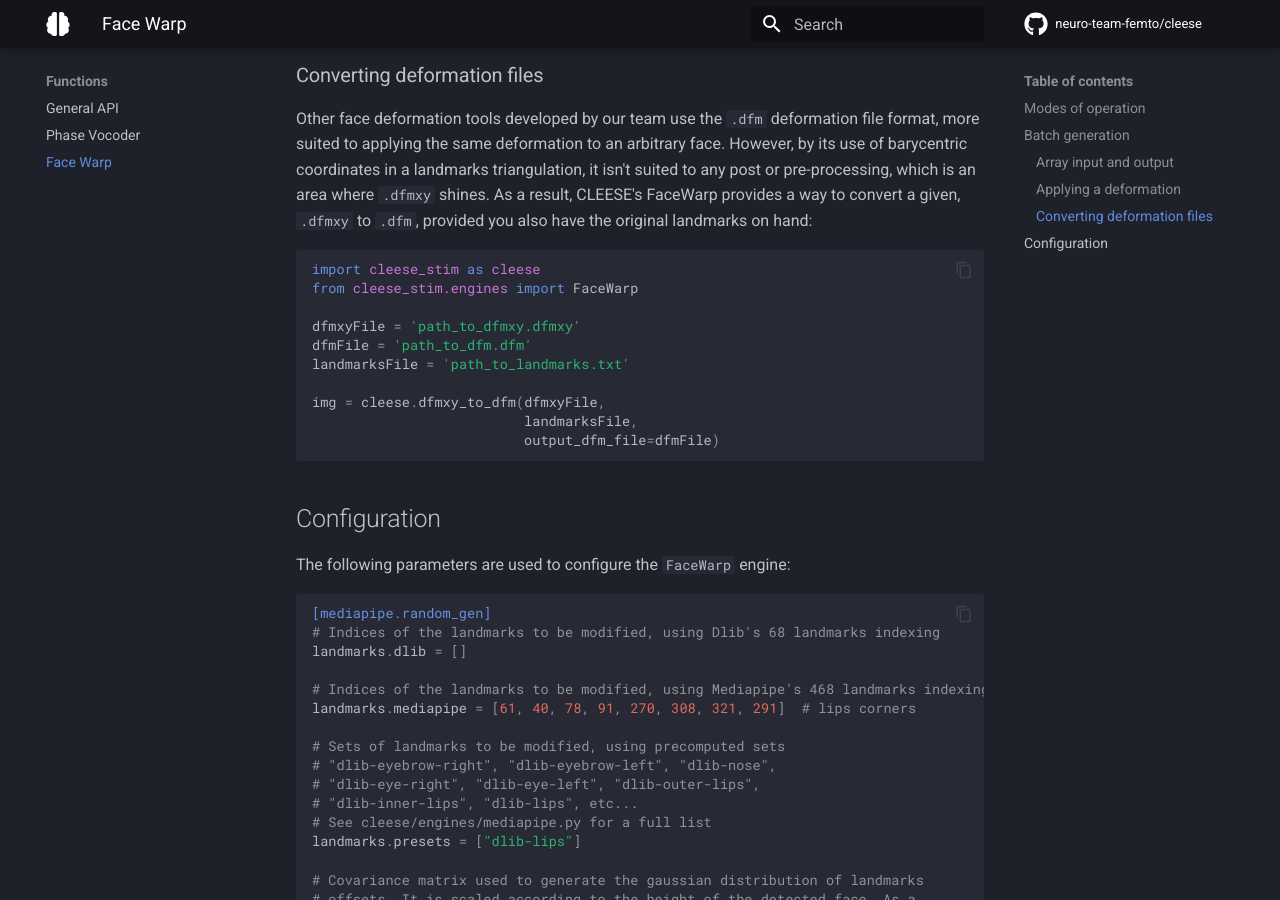
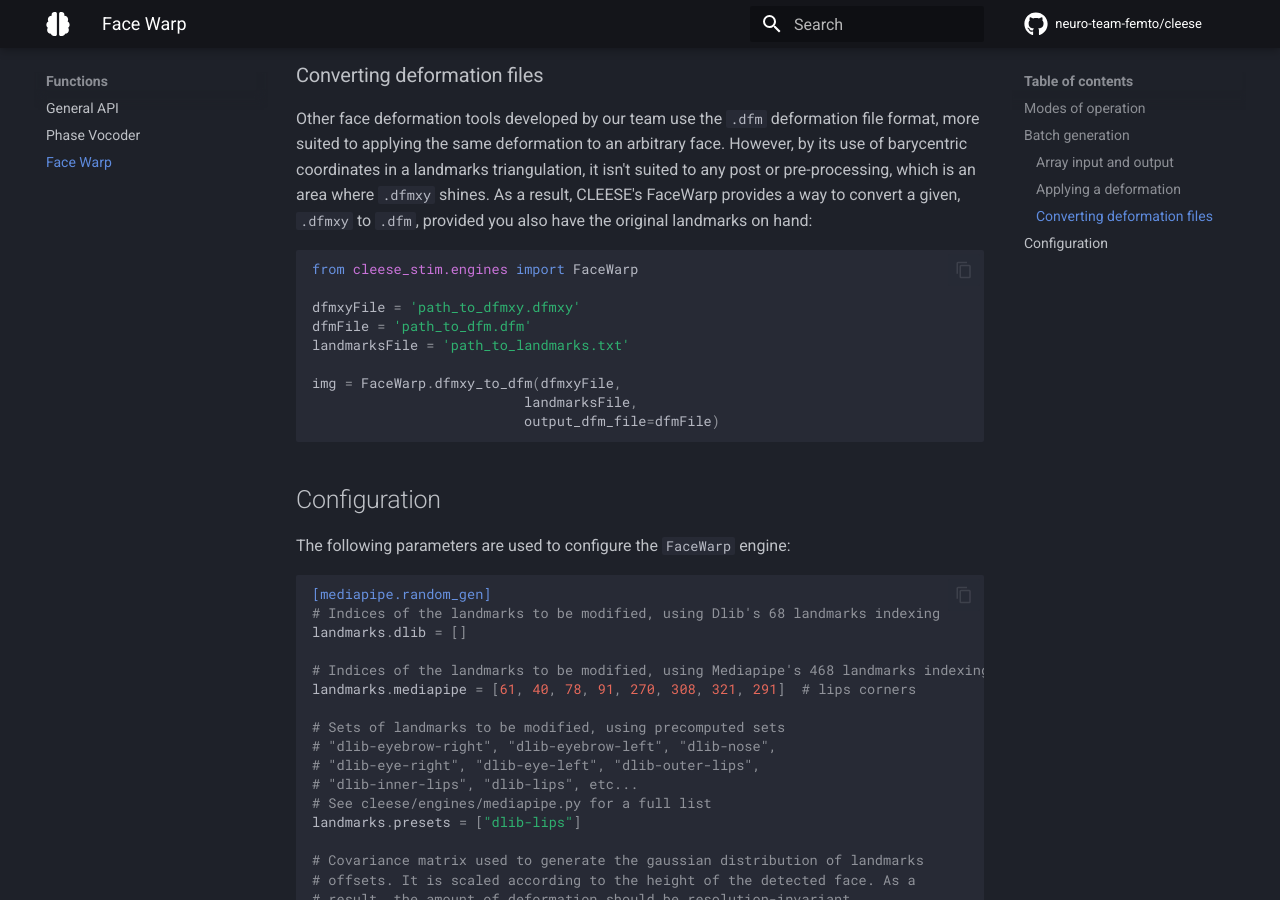
Before and after one commit to neuro-team-femto/cleese, an MkDocs documentation site: the page built from docs/docs/api/face-warp.md, in a window 1280 px wide and 900 px high, scrolled down 2728 px. Built offline with MkDocs 1.6.1 and Material for MkDocs 9.7.7, drawn with Linux system fonts in a browser that asks for light colours; comment, search, counter and statistics services are not loaded.

Commit message:
code typo

````diff
--- a/docs/docs/api/face-warp.md
+++ b/docs/docs/api/face-warp.md
@@ -110,14 +110,13 @@ arbitrary face. However, by its use of barycentric coordinates in a landmarks tr
 where `.dfmxy` shines. As a result, CLEESE's FaceWarp provides a way to convert a given, `.dfmxy` to `.dfm`, provided you also have the original landmarks on hand:
 
 ```py
-import cleese_stim as cleese
 from cleese_stim.engines import FaceWarp
 
 dfmxyFile = 'path_to_dfmxy.dfmxy'
 dfmFile = 'path_to_dfm.dfm'
 landmarksFile = 'path_to_landmarks.txt'
 
-img = cleese.dfmxy_to_dfm(dfmxyFile,
+img = FaceWarp.dfmxy_to_dfm(dfmxyFile,
                           landmarksFile,
                           output_dfm_file=dfmFile)
 ```
````
